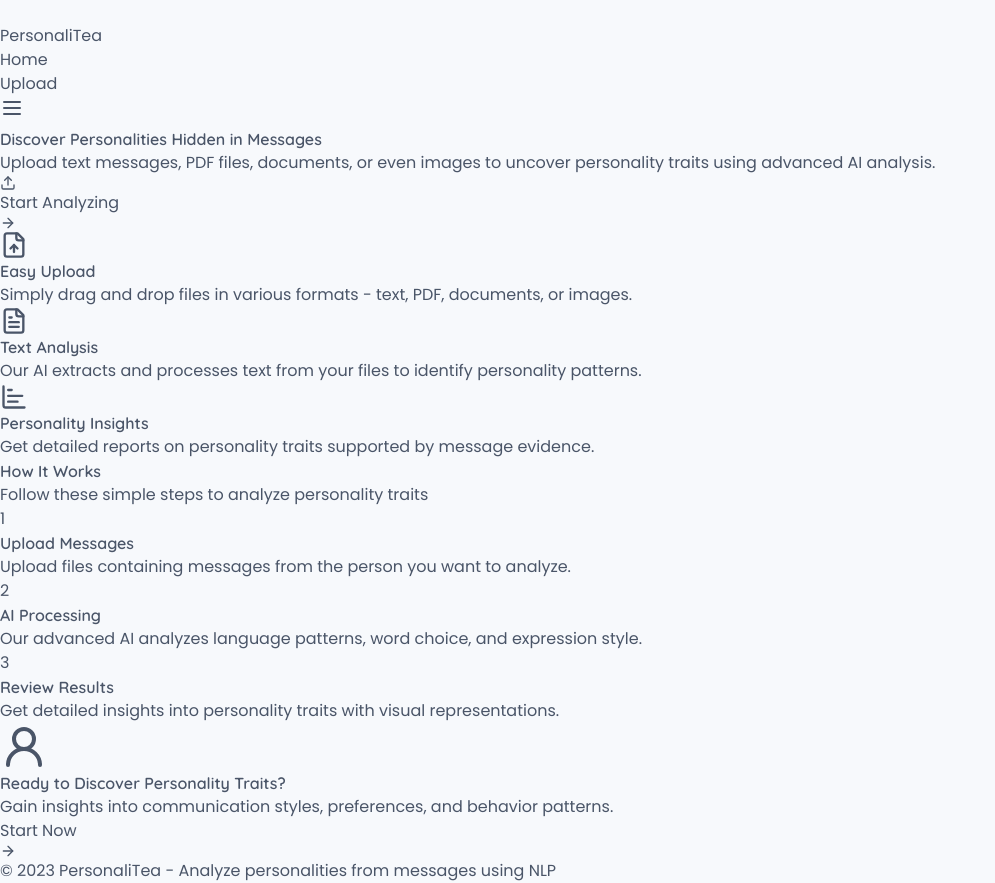
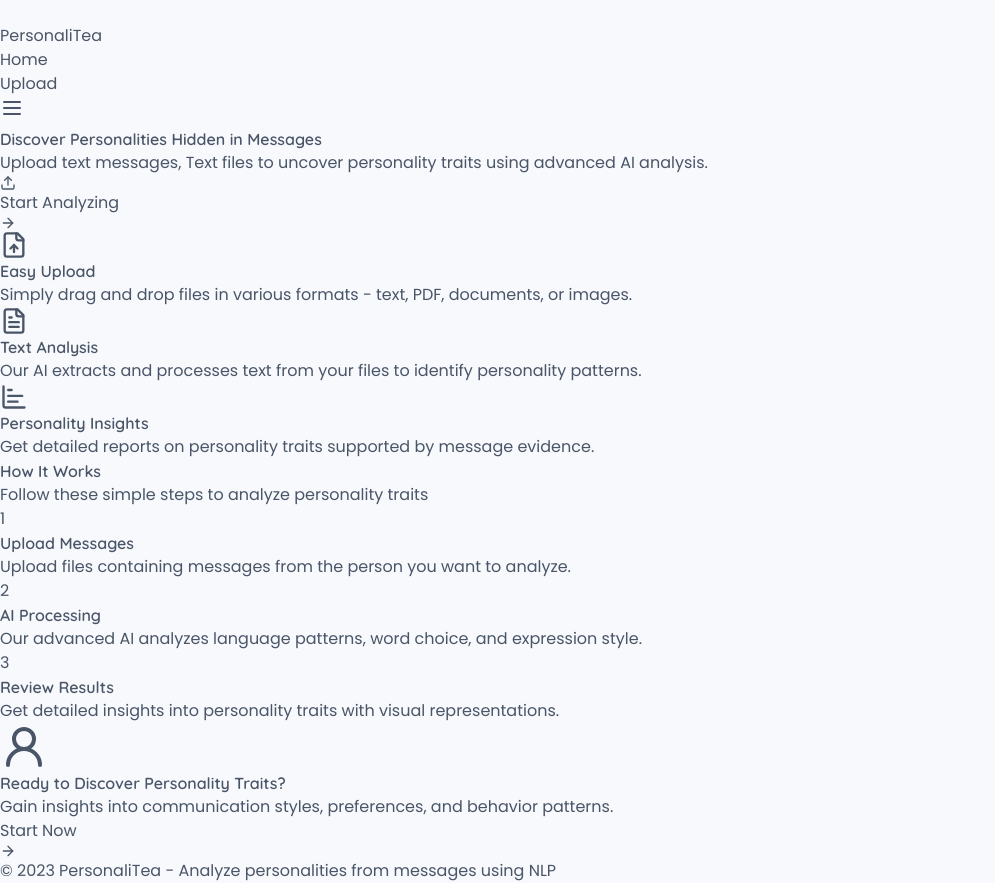
Before and after one commit to varsha-pai/PersonaliTea, a React (Vite) app: page / in a window 1280 px wide. Shown: the top 883 px of the page, without its empty margins (0-995 px from the left). Built offline with nearby package versions, Linux system fonts and the light colour scheme; what sentiment would draw is missing.

Commit message:
Refine upload message in Home component

```diff
--- a/src/pages/Home.tsx
+++ b/src/pages/Home.tsx
@@ -20,7 +20,7 @@ const Home = () => {
           animate={{ opacity: 1 }}
           transition={{ duration: 0.5, delay: 0.2 }}
         >
-          Upload text messages, PDF files, documents, or even images to uncover personality traits using advanced AI analysis.
+          Upload text messages, Text files to uncover personality traits using advanced AI analysis.
         </motion.p>
         <motion.div
           initial={{ opacity: 0, y: 20 }}
```
